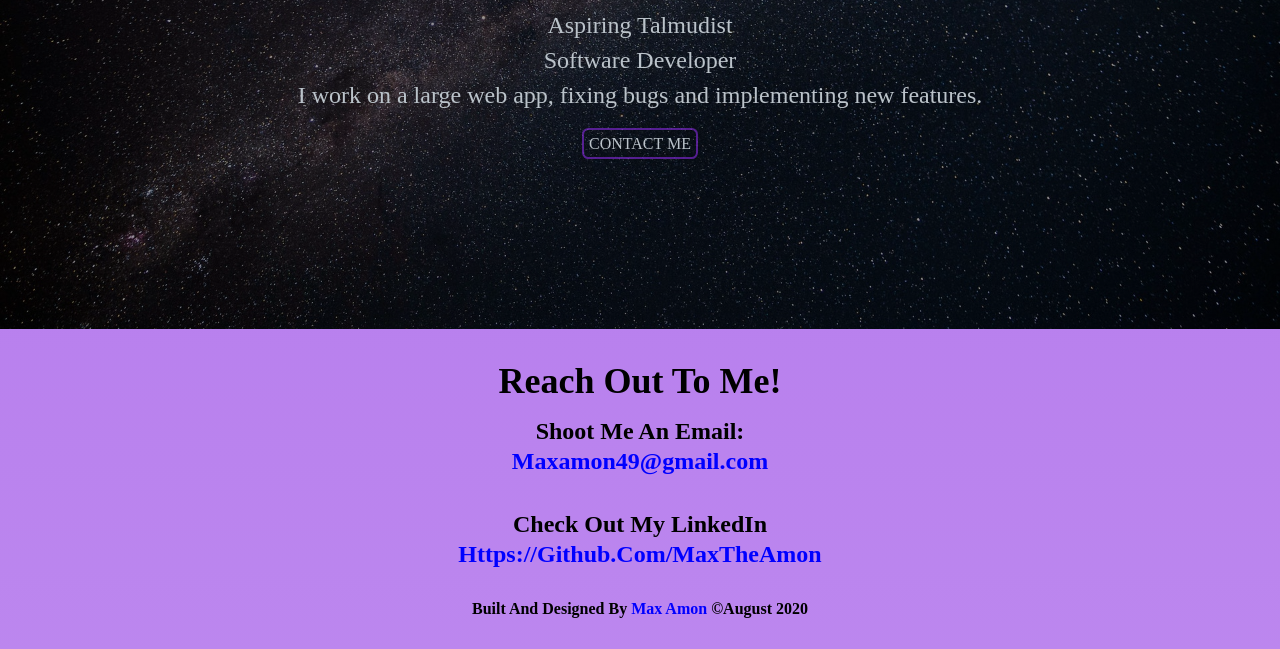
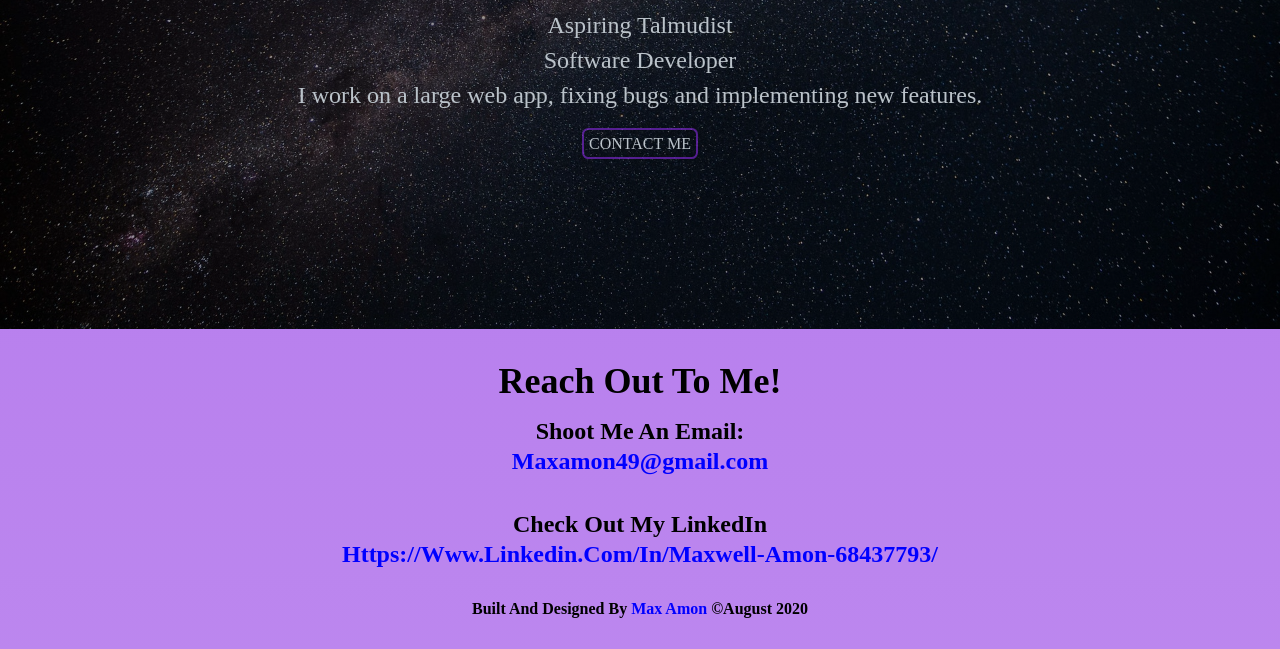
Before and after one commit to MaxTheAmon/comingsoon, a plain HTML site: page index.html in a window 1280 px wide. Shown: the part 471-1120 px from the top of the page. Drawn offline with nearby package versions, Linux system fonts and the light colour scheme.

Commit message:
Updated the linkedIn

```diff
--- a/index.html
+++ b/index.html
@@ -119,8 +119,8 @@
       </div>
       <div class="github">
         <h4>Check out my linkedIn</h4>
-        <a href="https://github.com/MaxTheAmon" target="_blank"
-          >https://github.com/MaxTheAmon</a
+        <a href="https://www.linkedin.com/in/maxwell-amon-68437793/" target="_blank"
+          >https://www.linkedin.com/in/maxwell-amon-68437793/</a
         >
       </div>
       <span
```
